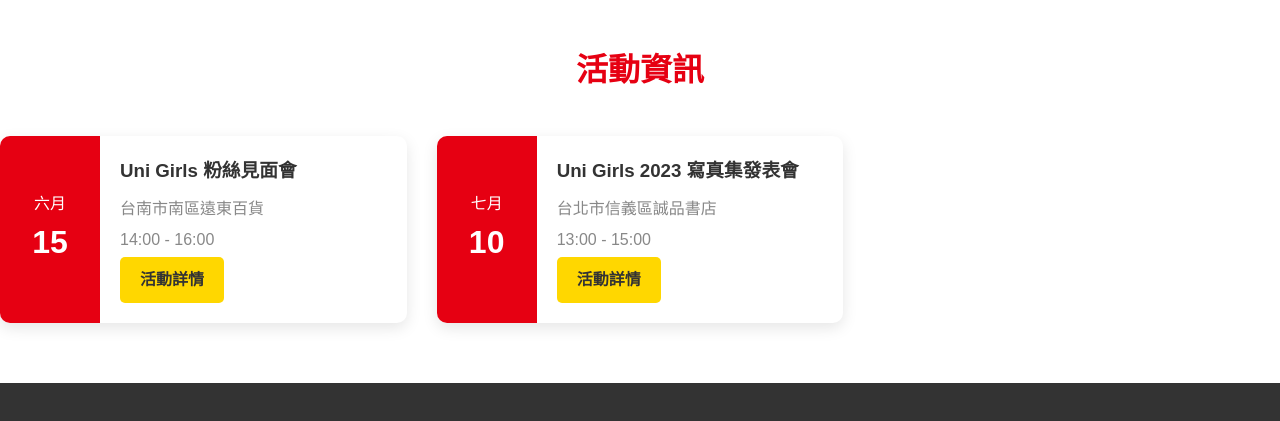
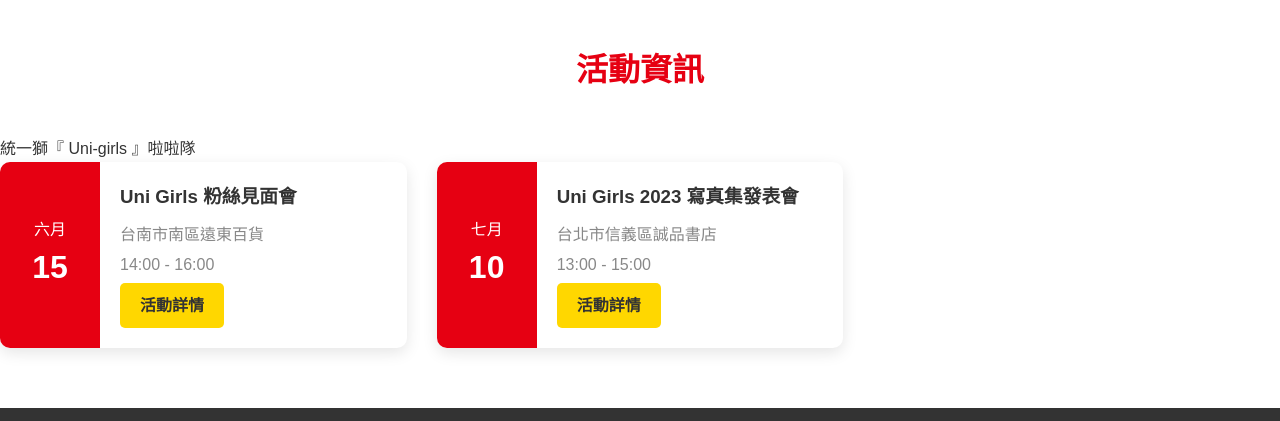
Before and after one commit to Wanderer24-Louis/unilions, a plain HTML site: page cheerleaders.html in a window 1280 px wide. Shown: the part 2720-3141 px from the top of the page. Drawn offline with Linux system fonts and the light colour scheme.

Commit message:
更新內容

```diff
--- a/cheerleaders.html
+++ b/cheerleaders.html
@@ -222,6 +222,7 @@
 
         <section class="events-section">
             <h2>活動資訊</h2>
+            <div class="fb-page" data-href="https://www.facebook.com/loveunigirls/" data-tabs="timeline" data-width="800" data-height="800" data-small-header="false" data-adapt-container-width="true" data-hide-cover="false" data-show-facepile="true"><blockquote cite="https://www.facebook.com/loveunigirls/" class="fb-xfbml-parse-ignore"><a href="https://www.facebook.com/loveunigirls/">統一獅『 Uni-girls 』啦啦隊</a></blockquote></div>
             <div class="events-container">
                 <div class="event-card">
                     <div class="event-date">
```
